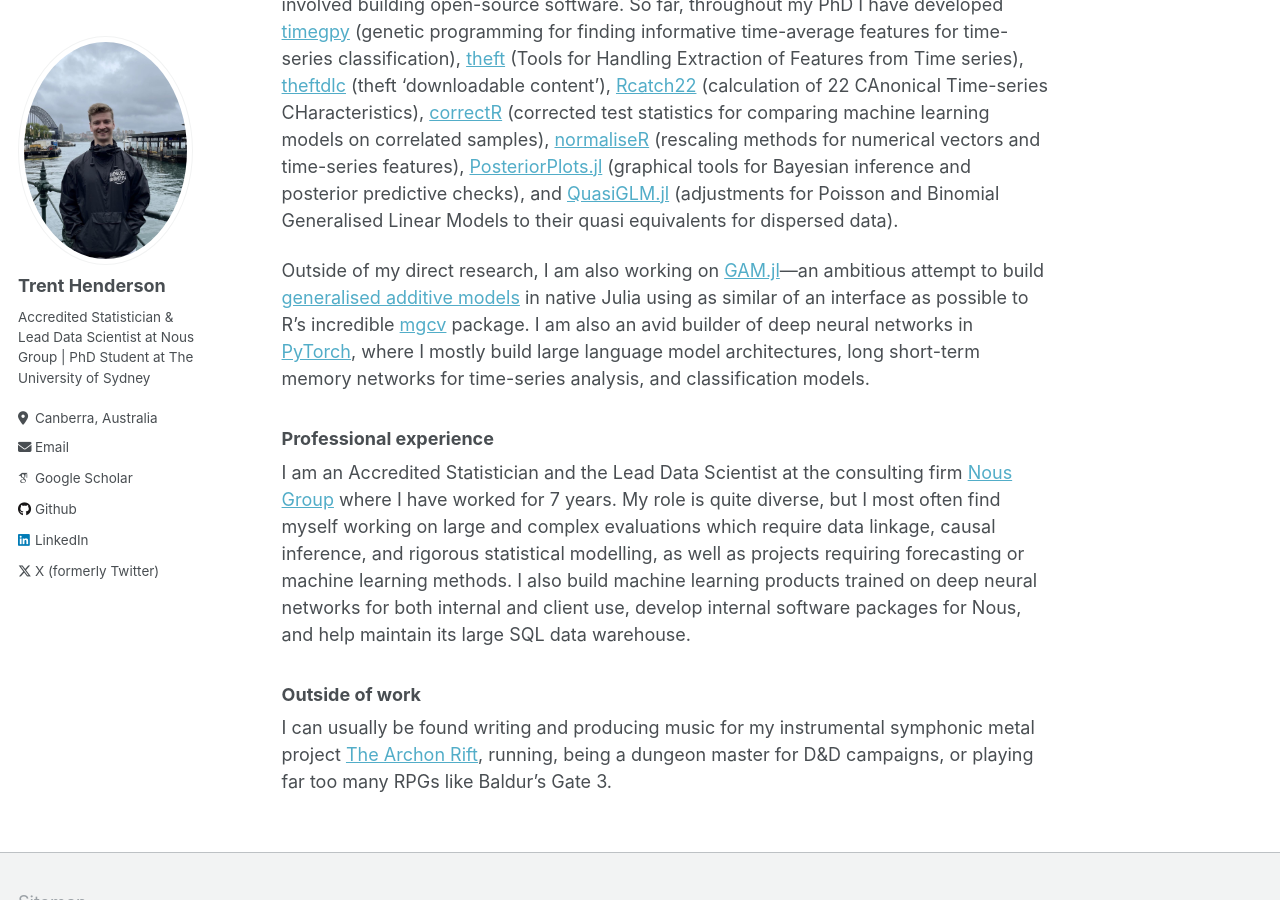
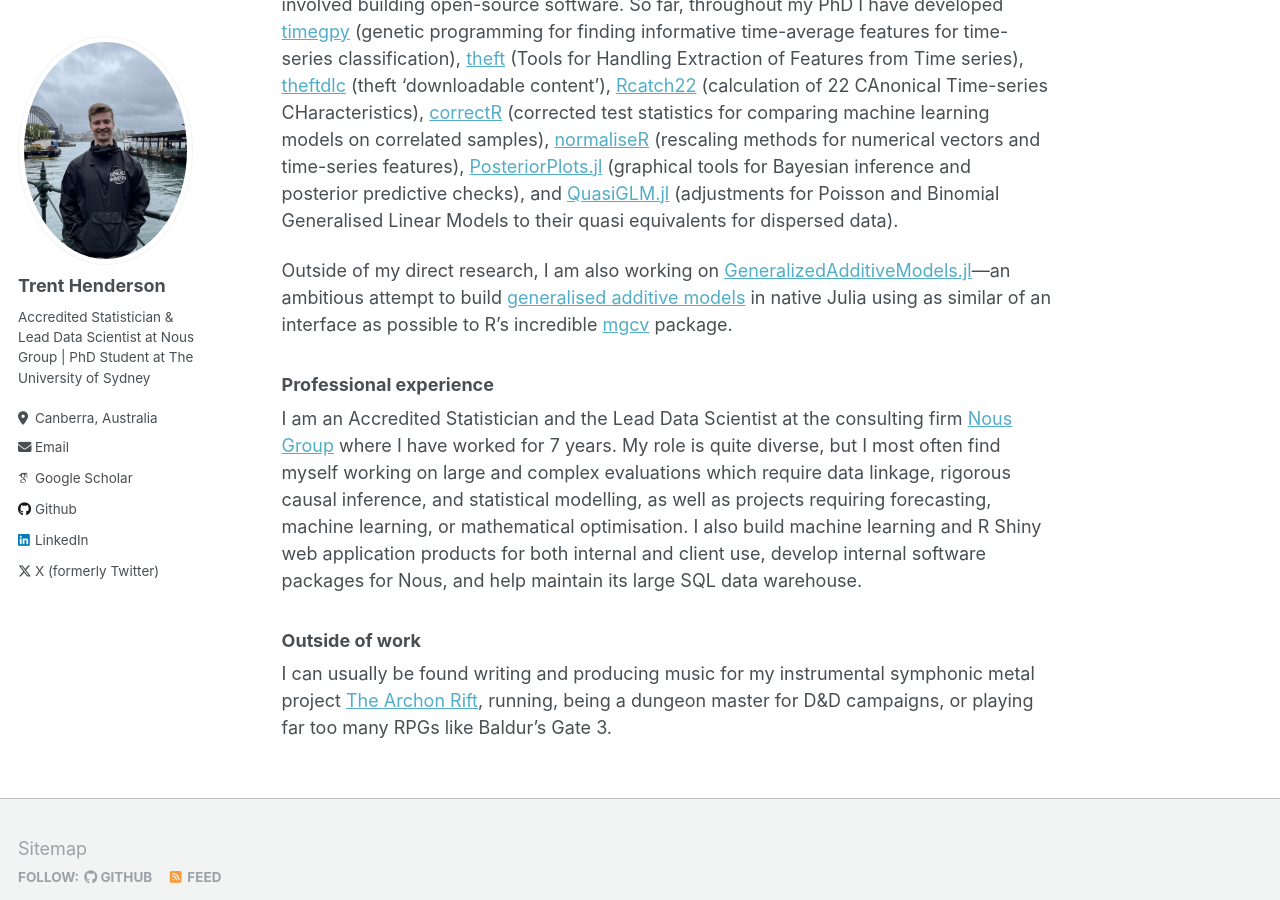
Before and after one commit to hendersontrent/hendersontrent.github.io, a Jekyll site: the page built from _pages/about.md, in a window 1280 px wide and 900 px high, scrolled down 490 px. Built offline with Jekyll 4.4.1, drawn with Linux system fonts in a browser that asks for light colours; some web fonts are replaced.

Commit message:
Revise project details and professional experience
Updated project names and descriptions in the about page.

```diff
--- a/_pages/about.md
+++ b/_pages/about.md
@@ -12,11 +12,11 @@ I am an Accredited Statistician, Lead Data Scientist, and a final year PhD stude
 
 A substantial portion of my work (and probably my deepest academic passion!) has involved building open-source software. So far, throughout my PhD I have developed [timegpy](https://github.com/hendersontrent/timegpy) (genetic programming for finding informative time-average features for time-series classification), [theft](https://hendersontrent.github.io/theft/) (Tools for Handling Extraction of Features from Time series), [theftdlc](https://hendersontrent.github.io/theftdlc/) (theft 'downloadable content'), [Rcatch22](https://github.com/hendersontrent/Rcatch22) (calculation of 22 CAnonical Time-series CHaracteristics), [correctR](https://hendersontrent.github.io/correctR/) (corrected test statistics for comparing machine learning models on correlated samples), [normaliseR](https://github.com/hendersontrent/normaliseR) (rescaling methods for numerical vectors and time-series features), [PosteriorPlots.jl](https://github.com/hendersontrent/PosteriorPlots.jl) (graphical tools for Bayesian inference and posterior predictive checks), and [QuasiGLM.jl](https://github.com/hendersontrent/QuasiGLM.jl) (adjustments for Poisson and Binomial Generalised Linear Models to their quasi equivalents for dispersed data).
 
-Outside of my direct research, I am also working on [GAM.jl](https://github.com/hendersontrent/GAM.jl)---an ambitious attempt to build [generalised additive models](https://en.wikipedia.org/wiki/Generalized_additive_model) in native Julia using as similar of an interface as possible to R's incredible [mgcv](https://cran.r-project.org/web/packages/mgcv/index.html) package. I am also an avid builder of deep neural networks in [PyTorch](https://pytorch.org), where I mostly build large language model architectures, long short-term memory networks for time-series analysis, and classification models.
+Outside of my direct research, I am also working on [GeneralizedAdditiveModels.jl](https://github.com/hendersontrent/GeneralizedAdditiveModels.jl)---an ambitious attempt to build [generalised additive models](https://en.wikipedia.org/wiki/Generalized_additive_model) in native Julia using as similar of an interface as possible to R's incredible [mgcv](https://cran.r-project.org/web/packages/mgcv/index.html) package.
 
 ### Professional experience
 
-I am an Accredited Statistician and the Lead Data Scientist at the consulting firm [Nous Group](https://nousgroup.com/people/trent-henderson/) where I have worked for 7 years. My role is quite diverse, but I most often find myself working on large and complex evaluations which require data linkage, causal inference, and rigorous statistical modelling, as well as projects requiring forecasting or machine learning methods. I also build machine learning products trained on deep neural networks for both internal and client use, develop internal software packages for Nous, and help maintain its large SQL data warehouse.
+I am an Accredited Statistician and the Lead Data Scientist at the consulting firm [Nous Group](https://nousgroup.com/people/trent-henderson/) where I have worked for 7 years. My role is quite diverse, but I most often find myself working on large and complex evaluations which require data linkage, rigorous causal inference, and statistical modelling, as well as projects requiring forecasting, machine learning, or mathematical optimisation. I also build machine learning and R Shiny web application products for both internal and client use, develop internal software packages for Nous, and help maintain its large SQL data warehouse.
 
 ### Outside of work
 
```
